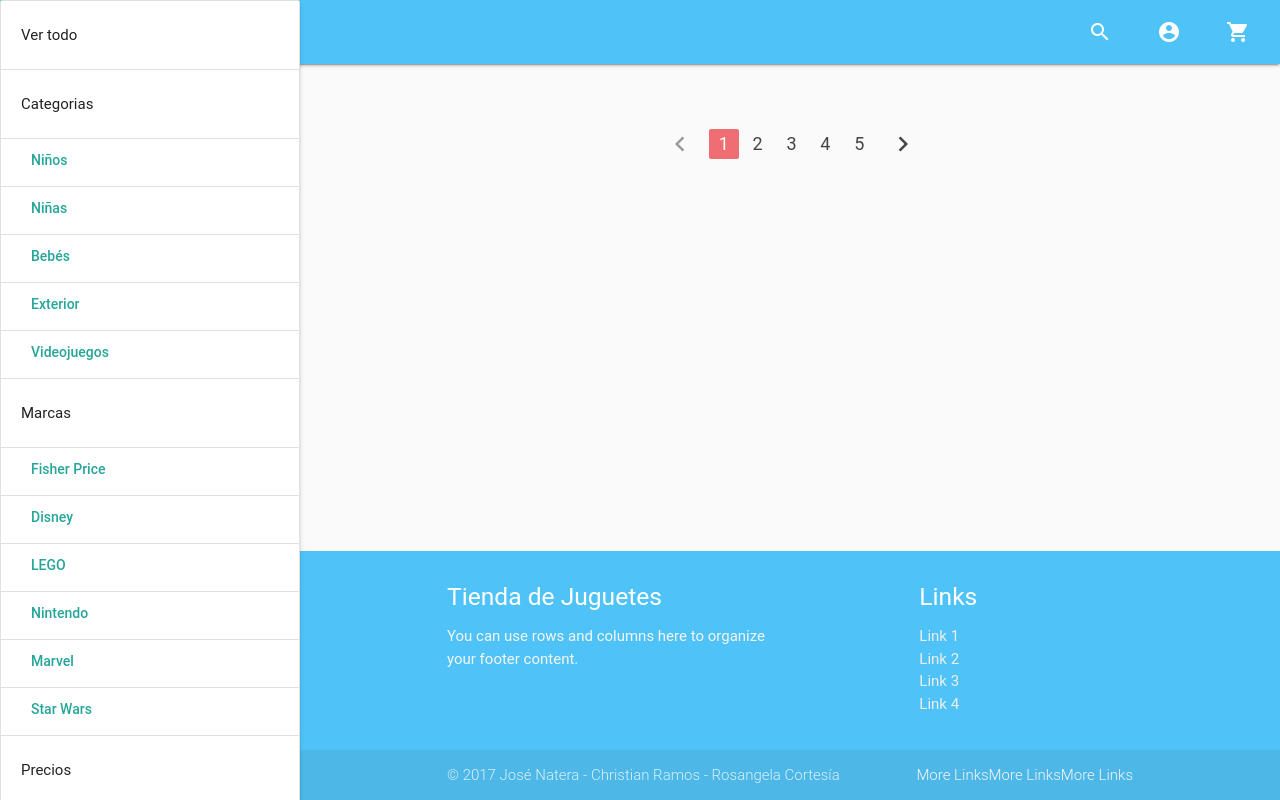
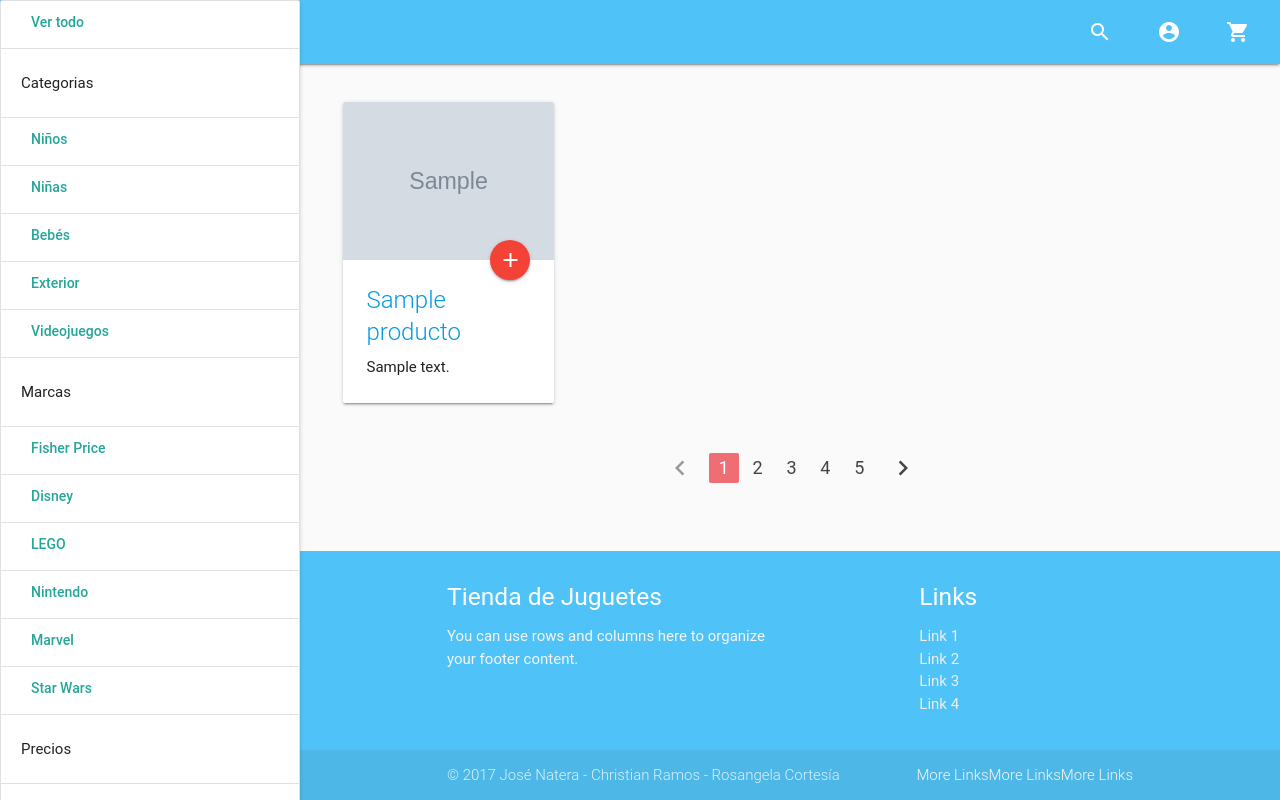
Before and after one commit to mnlalbani/hmi-toystore, a PHP site: page /lista.php in a window 1280 px wide. Run offline with PHP 8.4, Linux system fonts and the light colour scheme; tables that the repository leaves empty or names only in its code hold one stand-in row (values such as "Sample post"); grey boxes marked "Sample" are stand-in pictures; some libraries are stand-ins or nearby versions; some web fonts are replaced.

Commit message:
added default list and fixed links to product.

```diff
--- a/lista.php
+++ b/lista.php
@@ -45,7 +45,7 @@
         <div class="row">
             <div class="col s3 m0 l3"> <!-- Side nav -->
                 <ul id="slide-out" class="side-nav fixed collection with-header">
-                    <li class="collection-header collection-header">Ver todo</li>
+                    <a href="lista.php" class="collection-item">Ver todo</a>
                     <li class="collection-header collection-header">Categorias</li>
                     <a href="lista.php?categoria=nino" class="collection-item">Niños</a>
                     <a href="lista.php?categoria=nina" class="collection-item">Niñas</a>
--- a/php/lista-producto.php
+++ b/php/lista-producto.php
@@ -1,6 +1,6 @@
 <?php
     include_once("conexion.php");
-
+if(!empty($_GET)){
     if(isset($_GET['marca'])){ //Si marca esta definida
         $sql = "SELECT * FROM `producto` WHERE `marca` = '".$_GET['marca']."'"; //Carga todo con esa marca
         $result = $mysqli -> query($sql);
@@ -13,11 +13,11 @@
                echo "<div class='col s6 m4 l3'>";
                echo     "<div class='card hoverable'>";
                echo         "<div class='card-image'>";
-               echo             "<a href='producto.php'><img src='".$row['img1']."' class='img-responsive'></a>";
-               echo             "<a href='carro.php?new-producto-id=".$row['id']."' class='hoverable btn-floating halfway-fab waves-effect waves-light red tooltipped' data-position='top' data-delay='50' data-tooltip='Agregar al carrito'><i class='material-icons'>add</i></a>";
+               echo             "<a href='producto.php?id=".$row['id']."''><img src='".$row['img1']."' class='img-responsive'></a>";
+               echo             "<a href='carro.php?new-producto-id=".$row['id']."'' class='hoverable btn-floating halfway-fab waves-effect waves-light red tooltipped' data-position='top' data-delay='50' data-tooltip='Agregar al carrito'><i class='material-icons'>add</i></a>";
                echo         "</div>";
                echo         "<div class='card-content'>";
-               echo             "<a class='card-title' href='producto.php'>".$row['nombre']."</a>";
+               echo             "<a class='card-title' href='producto.php?id=".$row['id']."'>".$row['nombre']."</a>";
                echo             "<p class='truncate'>".$row['descripcion']."</p>";
                echo         "</div>";
                echo     "</div>";
@@ -38,11 +38,11 @@
                echo "<div class='col s6 m4 l3'>";
                echo     "<div class='card hoverable'>";
                echo         "<div class='card-image'>";
-               echo             "<a href='producto.php'><img src='".$row['img1']."' class='img-responsive'></a>";
+               echo             "<a href='producto.php?id=".$row['id']."''><img src='".$row['img1']."' class='img-responsive'></a>";
                echo             "<a href='carro.php?new-producto-id=".$row['id']."'' class='hoverable btn-floating halfway-fab waves-effect waves-light red tooltipped' data-position='top' data-delay='50' data-tooltip='Agregar al carrito'><i class='material-icons'>add</i></a>";
                echo         "</div>";
                echo         "<div class='card-content'>";
-               echo             "<a class='card-title' href='producto.php'>".$row['nombre']."</a>";
+               echo             "<a class='card-title' href='producto.php?id=".$row['id']."'>".$row['nombre']."</a>";
                echo             "<p class='truncate'>".$row['descripcion']."</p>";
                echo         "</div>";
                echo     "</div>";
@@ -50,4 +50,29 @@
             }
             $mysqli ->close();
         }
-    }//Fin si no hay variable definida
+    }
+}else{
+    $sql = "SELECT * FROM `producto`"; //Carga todo con esa marca
+        $result = $mysqli -> query($sql);
+        if($result->num_rows === 0){
+                echo "<div class='alert alert-info'>";
+                echo "No Existen Productos.";
+                echo "</div>";
+        }else{
+            while($row = mysqli_fetch_array($result)) {
+               echo "<div class='col s6 m4 l3'>";
+               echo     "<div class='card hoverable'>";
+               echo         "<div class='card-image'>";
+               echo             "<a href='producto.php?id=".$row['id']."''><img src='".$row['img1']."' class='img-responsive'></a>";
+               echo             "<a href='carro.php?new-producto-id=".$row['id']."'' class='hoverable btn-floating halfway-fab waves-effect waves-light red tooltipped' data-position='top' data-delay='50' data-tooltip='Agregar al carrito'><i class='material-icons'>add</i></a>";
+               echo         "</div>";
+               echo         "<div class='card-content'>";
+               echo             "<a class='card-title' href='producto.php?id=".$row['id']."'>".$row['nombre']."</a>";
+               echo             "<p class='truncate'>".$row['descripcion']."</p>";
+               echo         "</div>";
+               echo     "</div>";
+               echo "</div>";
+            }
+            $mysqli ->close();
+        }
+}//Fin si no hay variable definida
```
